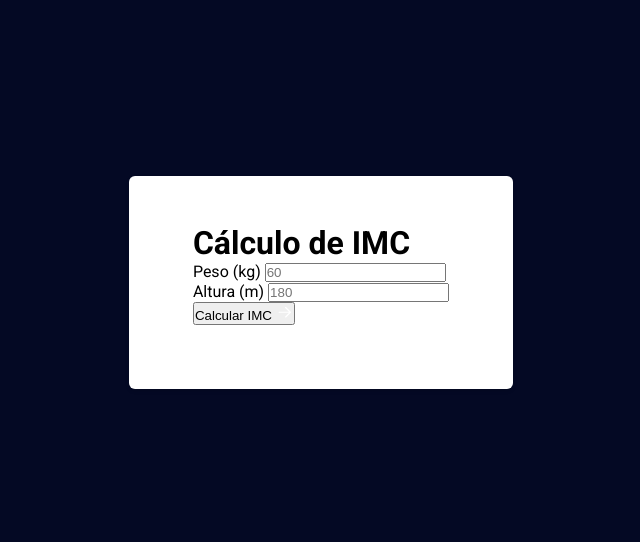
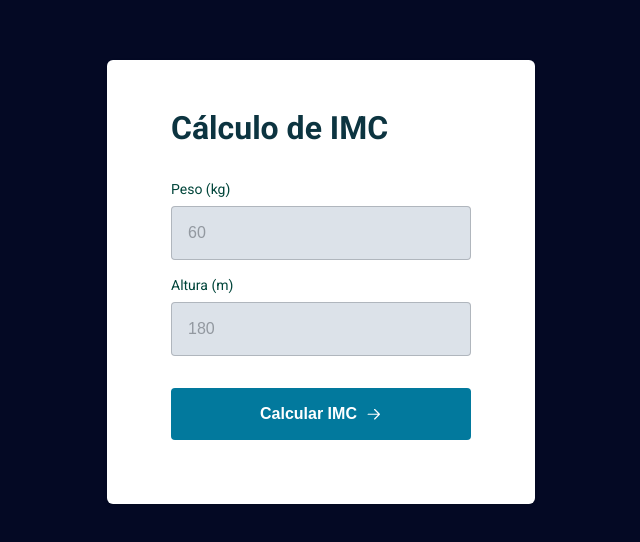
Before and after one commit to paulinhoteixeira/calculoIMC, a plain HTML site: page index.html in a window 1280 px wide. Shown: the part 118-660 px from the top of the page, without its empty margins (319-959 px from the left). Drawn offline with Linux system fonts and the light colour scheme.

Commit message:
form style

```diff
--- a/style.css
+++ b/style.css
@@ -8,26 +8,34 @@
   font-size: 62.5%;
 
   /* CORES */
-  --tt-heading: #0C3440;
+  --tt-heading: #0c3440;
 
-  --tt-label: #00453A;
+  --tt-label: #00453a;
   --tt-input: #212529;
-  --ot-input: #02799D;
+  --ot-input: #02799d;
   --bd-input: rgba(73, 80, 87, 0.3);
   --tt-placeholder: rgba(73, 80, 87, 0.5);
+  --bg-input: #dce2e9;
 
   --tt-button: #fff;
-  --bg-button: #02799D;
+  --bg-button: #02799d;
+  --bg-button-hover: #01475c;
 
-  --bg-error: #F03E3E;
+  --bg-error: #f03e3e;
   --tt-error: #fff;
-
 }
 
 body {
-  font-family: 'Roboto', sans-serif;
+  font-family: "Roboto", sans-serif;
   background-color: #040924;
+}
+
+body,
+input,
+button {
   font-size: 1.6rem;
+  line-height: 2rem;
+
 }
 
 .container {
@@ -39,9 +47,77 @@ body {
 .card {
   background-color: #fff;
   border-radius: 0.6rem;
-  box-shadow: 0 .2rem .4rem 0 rgba(0, 0, 0, 0.1);
+  box-shadow: 0 0.2rem 0.4rem 0 rgba(0, 0, 0, 0.1);
 
   padding: 4.8rem 6.4rem 6.4rem;
   max-width: 42.8rem;
   margin-inline: auto;
 }
+
+.title {
+  font-size: 3.2rem;
+  line-height: 4rem;
+  color: var(--tt-heading);
+}
+
+form{
+  width: 30rem;
+}
+
+form h1 {
+  margin-bottom: 3.2rem;
+}
+
+form label {
+  font-size: 1.4rem;
+  line-height: 1.8rem;
+  color: var(--tt-label);
+  margin-bottom: 0.8rem;
+  display: block;
+}
+
+form input {
+  width: 100%;
+  border: 1px solid var(--bd-input);
+  background: var(--bg-input);
+  padding: 1.6rem;
+  border-radius: 0.4rem;
+}
+
+form input:focus {
+  outline: 2px solid var(--ot-input);
+}
+
+form input::placeholder {
+  color: var(--tt-placeholder);
+}
+
+.input-wrapper + .input-wrapper {
+  margin-top: 1.6rem;
+}
+
+button {
+  margin-top: 3.2rem;
+  padding: 1.6rem;
+  width: 100%;
+
+  border-radius: 0.4rem;
+  border: none;
+  background-color: var(--bg-button);
+  color: var(--tt-button);
+
+  display: flex;
+  justify-content: center;
+  align-items: center;
+  gap: 0.8rem;
+
+  font-weight: bold;
+
+  cursor: pointer;
+
+  transition: background .3s;
+}
+
+button:hover{
+  background: var(--bg-button-hover);
+}
```
